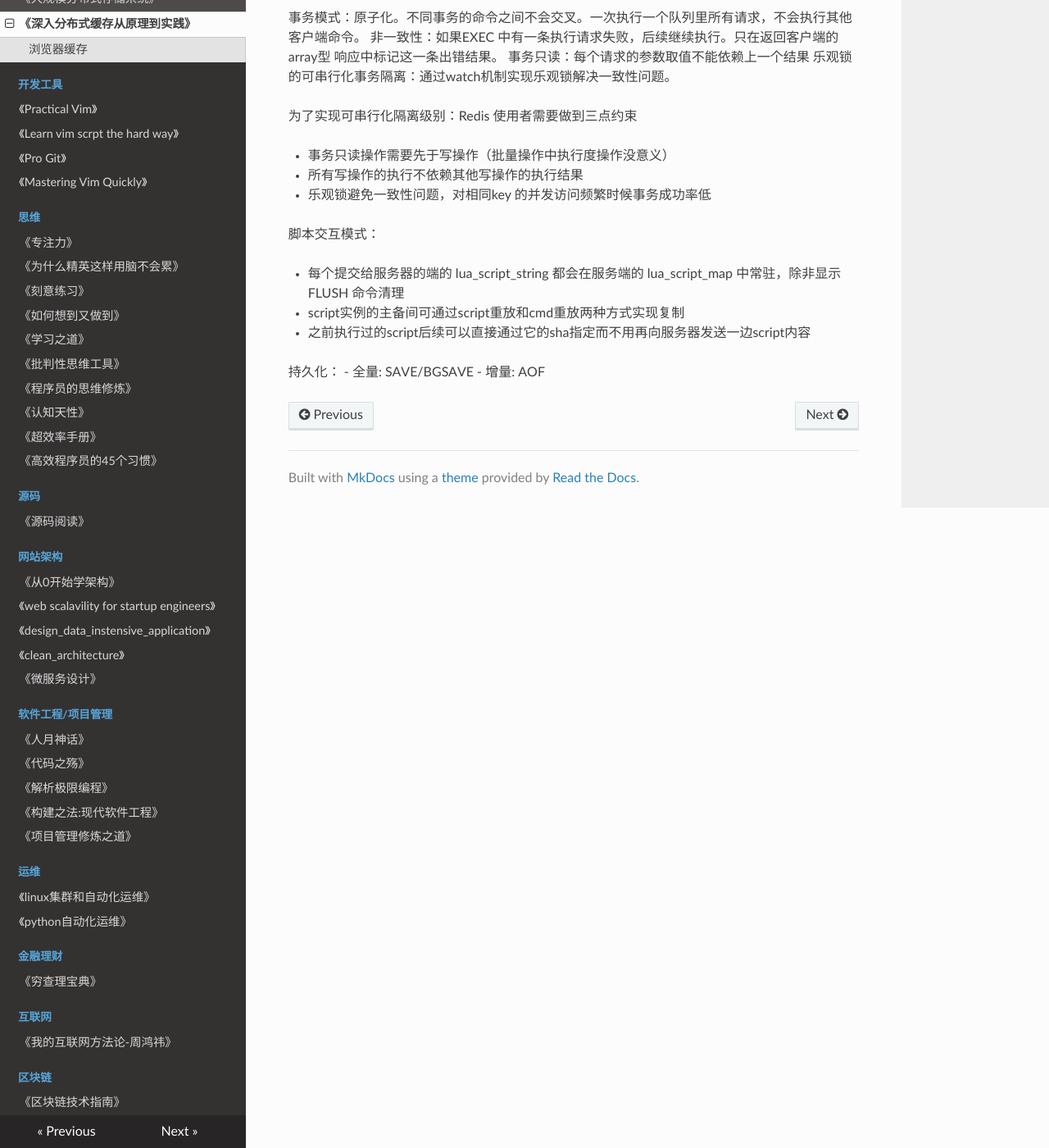
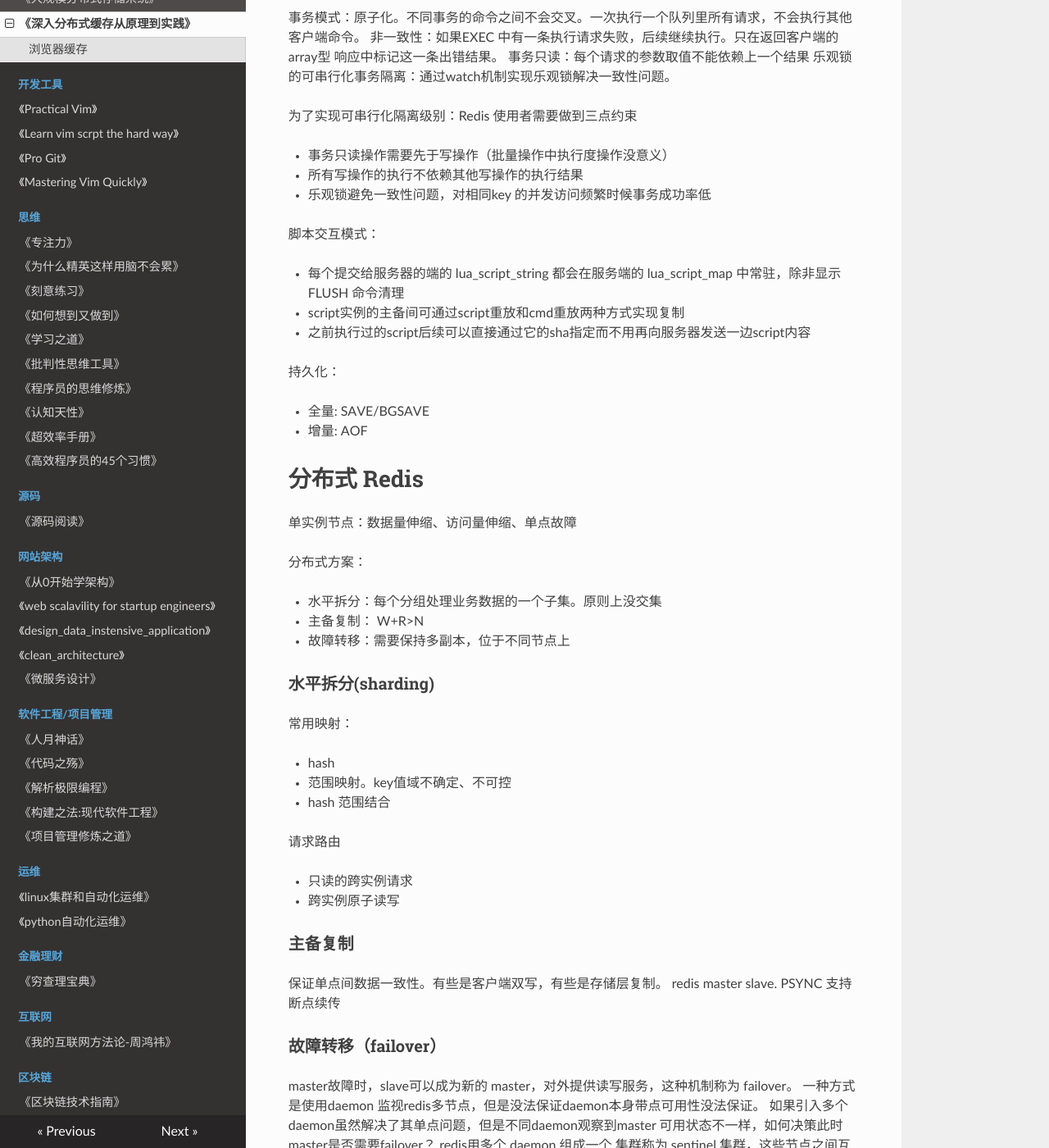
Before and after one commit to PegasusWang/booknotes, an MkDocs documentation site: the page built from docs/分布式/深入分布式缓存从原理到实践.md, in a window 1280 px wide and 1400 px high, scrolled down 3225 px. Shown: the whole window at 82% size. Built offline with MkDocs 1.6.1, drawn with Linux system fonts in a browser that asks for light colours; nearby versions of some CDN libraries; old or Windows-style settings are respelled for this version of MkDocs; some of the changed text lies outside the part shown.

Commit message:
分布式redis

```diff
--- a/docs/分布式/深入分布式缓存从原理到实践.md
+++ b/docs/分布式/深入分布式缓存从原理到实践.md
@@ -161,5 +161,57 @@
 - 之前执行过的script后续可以直接通过它的sha指定而不用再向服务器发送一边script内容
 
 持久化：
+
 - 全量: SAVE/BGSAVE
 - 增量: AOF
+
+
+# 分布式 Redis
+单实例节点：数据量伸缩、访问量伸缩、单点故障
+
+分布式方案：
+
+- 水平拆分：每个分组处理业务数据的一个子集。原则上没交集
+- 主备复制： W+R>N
+- 故障转移：需要保持多副本，位于不同节点上
+
+### 水平拆分(sharding)
+
+常用映射：
+
+- hash
+- 范围映射。key值域不确定、不可控
+- hash 范围结合
+
+请求路由
+
+- 只读的跨实例请求
+- 跨实例原子读写
+
+
+### 主备复制
+
+保证单点间数据一致性。有些是客户端双写，有些是存储层复制。
+redis master slave.  PSYNC 支持断点续传
+
+### 故障转移（failover）
+
+master故障时，slave可以成为新的 master，对外提供读写服务，这种机制称为 failover。
+一种方式是使用daemon 监视redis多节点，但是没法保证daemon本身带点可用性没法保证。
+如果引入多个 daemon虽然解决了其单点问题，但是不同daemon观察到master 可用状态不一样，如何决策此时master是否需要failover？
+redis用多个 daemon 组成一个 集群称为 sentinel
+集群，这些节点之间互相通信、选举、协商，在master故障发现、failover决策上表现出一致性。
+
+过程：
+
+sentinel 节点通过定期向maser 发送心跳包判断其存活状态，成为PING。
+如果一个sentinel一旦发现master 没有正确响应，将master设置为『主观不可用』，随后将『主观不可用』发送给其他所有的
+sentinel节点确认，如果确认的sentinel节点数>=quorum(可配置)，判断master为『客户端不可用』，随后进入failover流程。
+
+进入failover后，最后只能有一个sentinel 节点作为failover 发起者，此时需要一个leader选举过程，选择谁发起failover。
+redis sentinel 机制采用类似 Raft 协议实现选举算法。
+
+### Redis Cluster
+集群拓扑结构
+
+slotId = crc16(key) % 16384 (2**14)
```
